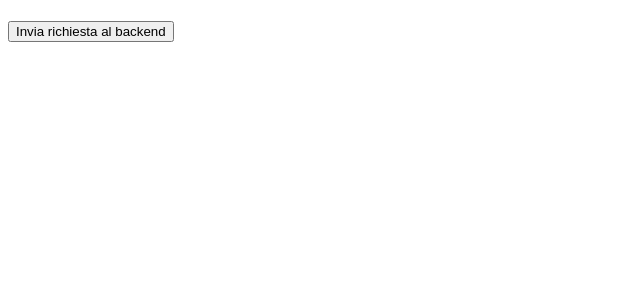
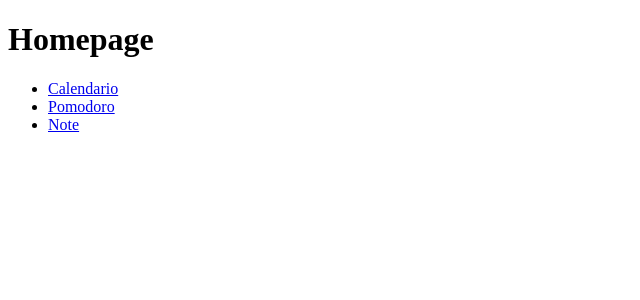
Before and after one commit to Janji03/Selfie, a React (Create React App) app in the folder client/: page /home in a window 1280 px wide. Shown: the top 300 px of the page, without its empty margins (0-640 px from the left). Built offline with nearby package versions, Linux system fonts and the light colour scheme.

Commit message:
set up client

```diff
--- a/client/package.json
+++ b/client/package.json
@@ -9,6 +9,7 @@
     "@testing-library/user-event": "^13.5.0",
     "react": "^18.3.1",
     "react-dom": "^18.3.1",
+    "react-router-dom": "^6.28.0",
     "react-scripts": "5.0.1",
     "web-vitals": "^2.1.4"
   },
--- a/client/src/App.js
+++ b/client/src/App.js
@@ -1,25 +1,27 @@
-import React, { useState } from 'react';
+import React from 'react';
+import { BrowserRouter as Router, Route, Routes } from 'react-router-dom';
+import Login from './components/loginsignup/Login';
+import Signup from './components/loginsignup/Signup';
+import HomePage from './components/homepage/Homepage';
+import Calendar from './components/calendar/Calendar';
+import Pomodoro from './components/pomodoro/Pomodoro';
+import Notes from './components/notes/Notes';
 
-function App() {
-  const [message, setMessage] = useState('');
 
-  // Funzione per inviare la richiesta al backend
-  const sendRequest = () => {
-    fetch('/test') // Questo è l'endpoint che il server Express gestirà
-      .then(response => response.text())
-      .then(data => setMessage(data))
-      .catch(error => {
-        console.error('Errore nella richiesta:', error);
-        setMessage('Si è verificato un errore');
-      });
-  };
-
+const App = () => {
   return (
-    <div className="App">
-      <h1>{message}</h1>
-      <button onClick={sendRequest}>Invia richiesta al backend</button>
-    </div>
+    <Router>
+      <Routes>
+        <Route path="/login" element={<Login />} />
+        <Route path="/signup" element={<Signup />} />
+        <Route path="/home" element={<HomePage />} />
+        <Route path="/calendar" element={<Calendar />} />
+        <Route path="/pomodoro" element={<Pomodoro />} />
+        <Route path="/notes" element={<Notes />} />
+        <Route path="/" element={<Login />} />
+      </Routes>
+    </Router>
   );
-}
+};
 
 export default App;
--- /dev/null
+++ b/client/src/components/calendar/Calendar.js
@@ -0,0 +1,13 @@
+import React from 'react';
+
+const Calendar = () => {
+  return (
+    <div>
+      <h1>Calendario</h1>
+      {/* Placeholder per il calendario */}
+      <p>Qui verrà visualizzato il calendario.</p>
+    </div>
+  );
+};
+
+export default Calendar;
--- /dev/null
+++ b/client/src/components/homepage/Homepage.js
@@ -0,0 +1,19 @@
+import React from 'react';
+import { Link } from 'react-router-dom';
+
+const HomePage = () => {
+  return (
+    <div>
+      <h1>Homepage</h1>
+      <nav>
+        <ul>
+          <li><Link to="/calendar">Calendario</Link></li>
+          <li><Link to="/pomodoro">Pomodoro</Link></li>
+          <li><Link to="/notes">Note</Link></li>
+        </ul>
+      </nav>
+    </div>
+  );
+};
+
+export default HomePage;
--- /dev/null
+++ b/client/src/components/loginsignup/Login.js
@@ -0,0 +1,15 @@
+import React from 'react';
+import { Link } from 'react-router-dom';
+
+const Login = () => {
+  return (
+    <div>
+      <h1>Login</h1>
+      {/* Aggiungi i campi per il login, per ora solo un link alla homepage */}
+      <p>Non hai un account? <Link to="/signup">Registrati</Link></p>
+      <p>Sei già registrato? <Link to="/home">Vai alla Homepage</Link></p>
+    </div>
+  );
+};
+
+export default Login;
--- /dev/null
+++ b/client/src/components/loginsignup/Signup.js
@@ -0,0 +1,15 @@
+import React from 'react';
+import { Link } from 'react-router-dom';
+
+const Signup = () => {
+  return (
+    <div>
+      <h1>Signup</h1>
+      {/* Aggiungi i campi per il signup, per ora solo un link alla homepage */}
+      <p>Hai già un account? <Link to="/login">Accedi</Link></p>
+      <p>Registrato? <Link to="/home">Vai alla Homepage</Link></p>
+    </div>
+  );
+};
+
+export default Signup;
--- /dev/null
+++ b/client/src/components/notes/Notes.js
@@ -0,0 +1,13 @@
+import React from 'react';
+
+const Notes = () => {
+  return (
+    <div>
+      <h1>Note</h1>
+      {/* Placeholder per le note */}
+      <p>Qui verranno visualizzate le note.</p>
+    </div>
+  );
+};
+
+export default Notes;
--- /dev/null
+++ b/client/src/components/pomodoro/Pomodoro.js
@@ -0,0 +1,13 @@
+import React from 'react';
+
+const Pomodoro = () => {
+  return (
+    <div>
+      <h1>Pomodoro Timer</h1>
+      {/* Placeholder per il timer Pomodoro */}
+      <p>Qui verrà visualizzato il Pomodoro Timer.</p>
+    </div>
+  );
+};
+
+export default Pomodoro;
```
Also changed, not shown: 1 other file (tests, documents, lock files or other folders).
